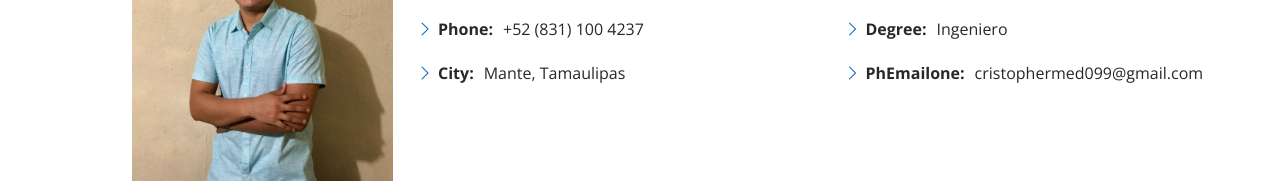
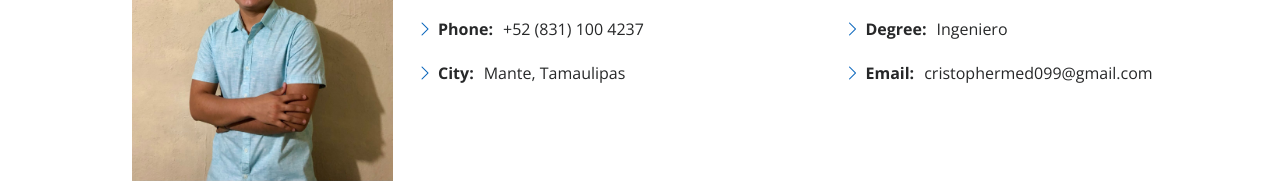
Before and after one commit to CrisMed15/Portafolio, a plain HTML site: page index.html in a window 1280 px wide. Shown: the part 1147-1330 px from the top of the page. Drawn offline with nearby package versions, Linux system fonts and the light colour scheme.

Commit message:
Añadimos archivo

```diff
--- a/index.html
+++ b/index.html
@@ -97,7 +97,7 @@
                 <ul>
                   <li><i class="bi bi-chevron-right"></i> <strong>Age:</strong> <span>21</span></li>
                   <li><i class="bi bi-chevron-right"></i> <strong>Degree:</strong> <span>Ingeniero</span></li>
-                  <li><i class="bi bi-chevron-right"></i> <strong>PhEmailone:</strong> <span>cristophermed099@gmail.com</span></li>
+                  <li><i class="bi bi-chevron-right"></i> <strong>Email:</strong> <span>cristophermed099@gmail.com</span></li>
                 </ul>
               </div>
             </div>
```
